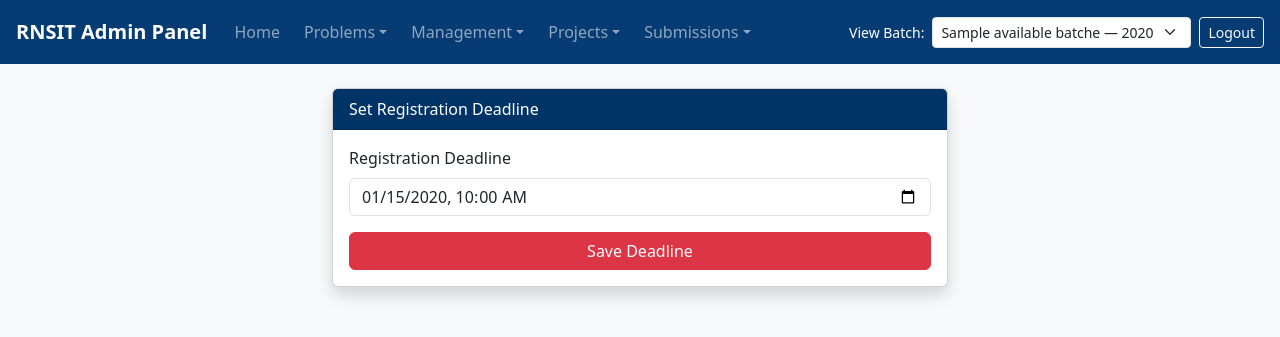
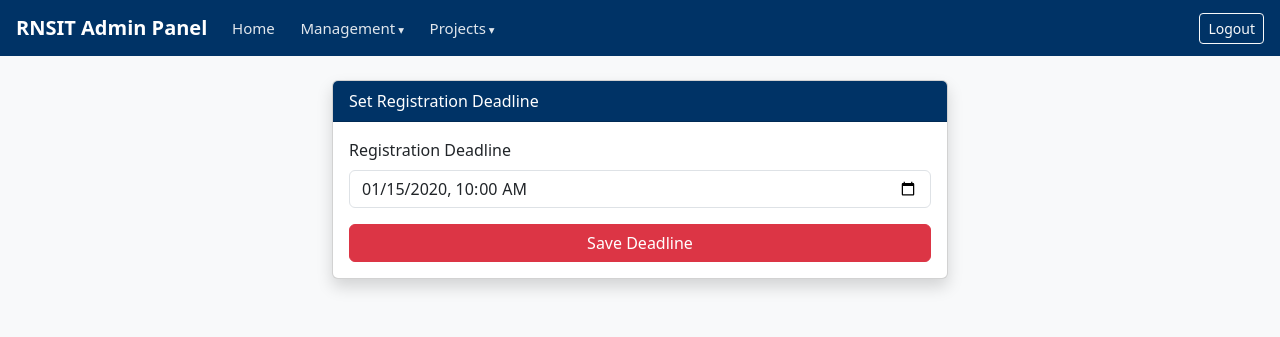
Before and after one commit to abhijithhv-rnsit/rnsit-multidisciplinary_project_2025-26, a Flask app: template templates/admin_deadline.html in a window 1280 px wide. Shown: the top 337 px of the page. Run offline with Flask 3, Linux system fonts and the light colour scheme; the template is opened without the code that fills it: most values are stand-ins (such as "Sample title", 1, 10 or a date in 2020); some libraries are stand-ins or nearby versions.

Commit message:
Update admin_nav.html

```diff
--- a/templates/admin_nav.html
+++ b/templates/admin_nav.html
@@ -1,107 +1,167 @@
-<nav class="navbar navbar-expand-xl navbar-dark" style="background:#073b73;">
+<nav class="navbar navbar-dark" style="background:#003366;">
   <div class="container-fluid px-3">
-    <a class="navbar-brand fw-bold me-3" href="/admin/home">RNSIT Admin Panel</a>
+    <div class="d-flex align-items-center w-100 gap-2 flex-wrap">
 
-    <button class="navbar-toggler" type="button" data-bs-toggle="collapse"
-            data-bs-target="#adminNavbar" aria-controls="adminNavbar"
-            aria-expanded="false" aria-label="Toggle navigation">
-      <span class="navbar-toggler-icon"></span>
-    </button>
+      <a class="navbar-brand fw-bold me-2" href="/admin/home" style="white-space:nowrap;">
+        RNSIT Admin Panel
+      </a>
 
-    <div class="collapse navbar-collapse" id="adminNavbar">
-      <ul class="navbar-nav me-auto align-items-xl-center">
-
-        <li class="nav-item">
-          <a class="nav-link {% if active_page=='home' %}active fw-bold{% endif %}" href="/admin/home">Home</a>
-        </li>
-
-        <li class="nav-item dropdown">
-          <a class="nav-link dropdown-toggle" href="#" data-bs-toggle="dropdown">Problems</a>
-          <ul class="dropdown-menu">
-            <li><a class="dropdown-item" href="/admin/upload">Upload Problems</a></li>
-            <li><a class="dropdown-item" href="/admin/problems">View Problems</a></li>
-          </ul>
-        </li>
-
-        <li class="nav-item dropdown">
-          <a class="nav-link dropdown-toggle" href="#" data-bs-toggle="dropdown">Management</a>
-          <ul class="dropdown-menu">
-            <li><a class="dropdown-item" href="/admin/management">Admin Management</a></li>
-            <li><a class="dropdown-item" href="/admin/students">Student Management</a></li>
-            <li><a class="dropdown-item" href="/admin/faculty-management">Faculty Management</a></li>
-          </ul>
-        </li>
-
-        <li class="nav-item dropdown">
-          <a class="nav-link dropdown-toggle" href="#" data-bs-toggle="dropdown">Projects</a>
-          <ul class="dropdown-menu">
-            <li><a class="dropdown-item" href="/admin/teams">View Teams</a></li>
-            <li><a class="dropdown-item" href="/admin/assignments">Faculty Assignment</a></li>
-            <li><a class="dropdown-item" href="/admin/settings">Project Settings</a></li>
-            <li><a class="dropdown-item" href="/admin/reports">Reports</a></li>
-          </ul>
-        </li>
-
-        <li class="nav-item dropdown">
-          <a class="nav-link dropdown-toggle {% if active_page in ['submissions','submission_settings','project_status'] %}active fw-bold{% endif %}"
-             href="#" data-bs-toggle="dropdown">Submissions</a>
-          <ul class="dropdown-menu">
-            <li><a class="dropdown-item" href="/admin/submission-settings">Submission Settings</a></li>
-            <li><a class="dropdown-item" href="/admin/project-status">Project Status</a></li>
-          </ul>
-        </li>
+      <a class="admin-nav-link {% if active_page=='home' %}active{% endif %}" href="/admin/home">Home</a>
 
       {% if session.get("admin_role") == "super_admin" %}
-        <li class="nav-item dropdown">
-          <a class="nav-link dropdown-toggle {% if active_page=='evaluation' %}active fw-bold{% endif %}"
-             href="#" data-bs-toggle="dropdown">Evaluation</a>
-          <ul class="dropdown-menu">
-            <li><a class="dropdown-item" href="/admin/evaluation-settings">Evaluation Settings</a></li>
-            <li><a class="dropdown-item" href="/admin/evaluation-assignments">Evaluator Assignments</a></li>
-            <li><a class="dropdown-item" href="/admin/evaluation-dashboard">Evaluation Dashboard</a></li>
-          </ul>
-        </li>
+      <details class="admin-nav-menu">
+        <summary>Problems</summary>
+        <div class="admin-dropdown">
+          <a href="/admin/upload">Upload Problems</a>
+          <a href="/admin/problems">View Problems</a>
+        </div>
+      </details>
       {% endif %}
 
-      </ul>
+      <details class="admin-nav-menu">
+        <summary>Management</summary>
+        <div class="admin-dropdown">
+          {% if session.get("admin_role") == "super_admin" %}
+          <a href="/admin/admin-management">Admin Management</a>
+          {% endif %}
+          <a href="/admin/students">Student Management</a>
+          <a href="/admin/faculty-management">Faculty Management</a>
+        </div>
+      </details>
 
-      <div class="d-flex align-items-center gap-2 flex-wrap">
-        <span class="text-white small">View Batch:</span>
-        <form method="POST" action="/admin/select-batch" class="m-0">
-          <select name="batch_id" class="form-select form-select-sm" onchange="this.form.submit()">
-            {% for b in available_batches %}
-              <option value="{{ b.id }}" {% if selected_batch and b.id == selected_batch.id %}selected{% endif %}>
+      <details class="admin-nav-menu">
+        <summary>Projects</summary>
+        <div class="admin-dropdown">
+          <a href="/admin/teams">View Teams</a>
+          <a href="/admin/assignments">Faculty Assignment</a>
+          <a href="/dashboard">Dashboard</a>
+          <a href="/admin/notices">Notice Board</a>
+          {% if session.get("admin_role") == "super_admin" %}
+          <a href="/admin/project-settings">Project Settings</a>
+          <a href="/admin/reports">Reports</a>
+          {% endif %}
+        </div>
+      </details>
+
+      {% if session.get("admin_role") == "super_admin" %}
+      <details class="admin-nav-menu">
+        <summary>Submissions</summary>
+        <div class="admin-dropdown">
+          <a href="/admin/submission-settings">Submission Settings</a>
+          <a href="/admin/project-status">Project Status</a>
+          <a href="/admin/report-submissions">Report Submissions</a>
+        </div>
+      </details>
+
+      <details class="admin-nav-menu">
+        <summary>Evaluation</summary>
+        <div class="admin-dropdown">
+          <a href="/admin/evaluation-settings">Evaluation Settings</a>
+          <a href="/admin/evaluation-assignments">Evaluator Assignments</a>
+          <a href="/admin/evaluation-dashboard">Evaluation Dashboard</a>
+        </div>
+      </details>
+      {% endif %}
+
+      <div class="admin-nav-spacer"></div>
+
+      {% if session.get("admin_batches") %}
+      <form method="post" action="/admin/select-batch" class="admin-batch-form">
+        <span>View Batch:</span>
+        <select name="batch_id" onchange="this.form.submit()" aria-label="View Batch">
+          {% for b in session.get("admin_batches", []) %}
+          <option value="{{ b.id }}"
+            {% if session.get("admin_view_batch_id")|string == b.id|string %}selected{% endif %}>
             {{ b.batch_name }} — {{ b.academic_year }}
-                {% if b.status != 'active' %} (READ-ONLY){% endif %}
           </option>
           {% endfor %}
         </select>
+        <input type="hidden" name="next" value="{{ request.path }}">
       </form>
+      {% endif %}
+
+      {% if session.get("admin_view_batch_status") and session.get("admin_view_batch_status") != "active" %}
+      <span class="badge bg-warning text-dark">READ-ONLY</span>
+      {% endif %}
 
       <a class="btn btn-outline-light btn-sm" href="/admin/logout">Logout</a>
-      </div>
     </div>
   </div>
 </nav>
 
 <style>
-  .navbar {
-    min-height: 64px;
+.admin-nav-link,
+.admin-nav-menu > summary {
+  color: rgba(255,255,255,.88);
+  text-decoration: none;
+  font-size: .94rem;
+  padding: .55rem .55rem;
+  border-radius: .3rem;
+  cursor: pointer;
+  white-space: nowrap;
+  list-style: none;
 }
-  .navbar .navbar-brand {
-    white-space: nowrap;
+.admin-nav-link:hover,
+.admin-nav-menu > summary:hover,
+.admin-nav-link.active {
+  color: #fff;
+  background: rgba(255,255,255,.14);
 }
-  .navbar .nav-link {
-    white-space: nowrap;
-    padding-left: .7rem !important;
-    padding-right: .7rem !important;
+.admin-nav-menu {
+  position: relative;
 }
-  .navbar .dropdown-menu {
-    min-width: 210px;
+.admin-nav-menu > summary::-webkit-details-marker { display:none; }
+.admin-nav-menu > summary::after {
+  content: " ▾";
+  font-size: .72rem;
 }
-  @media (min-width: 1200px) {
-    .navbar .navbar-nav {
-      gap: .1rem;
+.admin-dropdown {
+  position: absolute;
+  top: calc(100% + 4px);
+  left: 0;
+  z-index: 2000;
+  min-width: 220px;
+  background: #fff;
+  border: 1px solid rgba(0,0,0,.15);
+  border-radius: .35rem;
+  box-shadow: 0 .5rem 1rem rgba(0,0,0,.15);
+  padding: .35rem 0;
 }
+.admin-dropdown a {
+  display:block;
+  padding: .55rem .85rem;
+  color:#212529;
+  text-decoration:none;
+  white-space:nowrap;
+}
+.admin-dropdown a:hover {
+  background:#f1f3f5;
+}
+.admin-nav-spacer { flex:1 1 auto; min-width:10px; }
+.admin-batch-form {
+  display:flex;
+  align-items:center;
+  gap:.35rem;
+  margin:0;
+}
+.admin-batch-form span {
+  color:#fff;
+  font-size:.82rem;
+  white-space:nowrap;
+}
+.admin-batch-form select {
+  min-width:180px;
+  max-width:230px;
+  height:32px;
+  border-radius:.3rem;
+  border:1px solid #ced4da;
+  padding:0 .5rem;
+}
+@media (max-width: 1200px) {
+  .admin-nav-spacer { display:none; }
+}
+@media (max-width: 900px) {
+  .admin-batch-form { width:100%; margin-top:.35rem; }
+  .admin-batch-form select { flex:1; max-width:none; }
 }
 </style>
```
Lines whose indentation alone changed are shown as unchanged.
